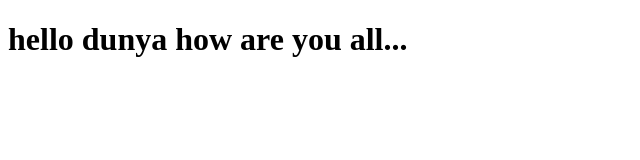
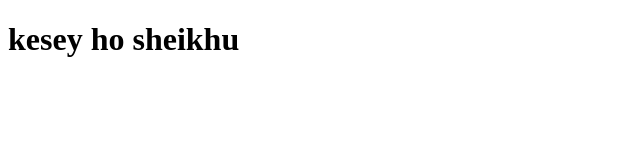
Before and after one commit to M-Ahmed12/Bootcamp19-nov-20, a plain HTML site: page index.html in a window 1280 px wide. Shown: the whole page, without its empty margins (0-640 px from the left). Drawn offline with Linux system fonts and the light colour scheme.

Commit message:
Update index.html

```diff
--- a/index.html
+++ b/index.html
@@ -6,6 +6,6 @@
     <title>Document</title>
 </head>
 <body>
-    <h1>hello dunya how are you all...</h1>
+    <h1>kesey ho sheikhu</h1>
 </body>
 </html>
```
